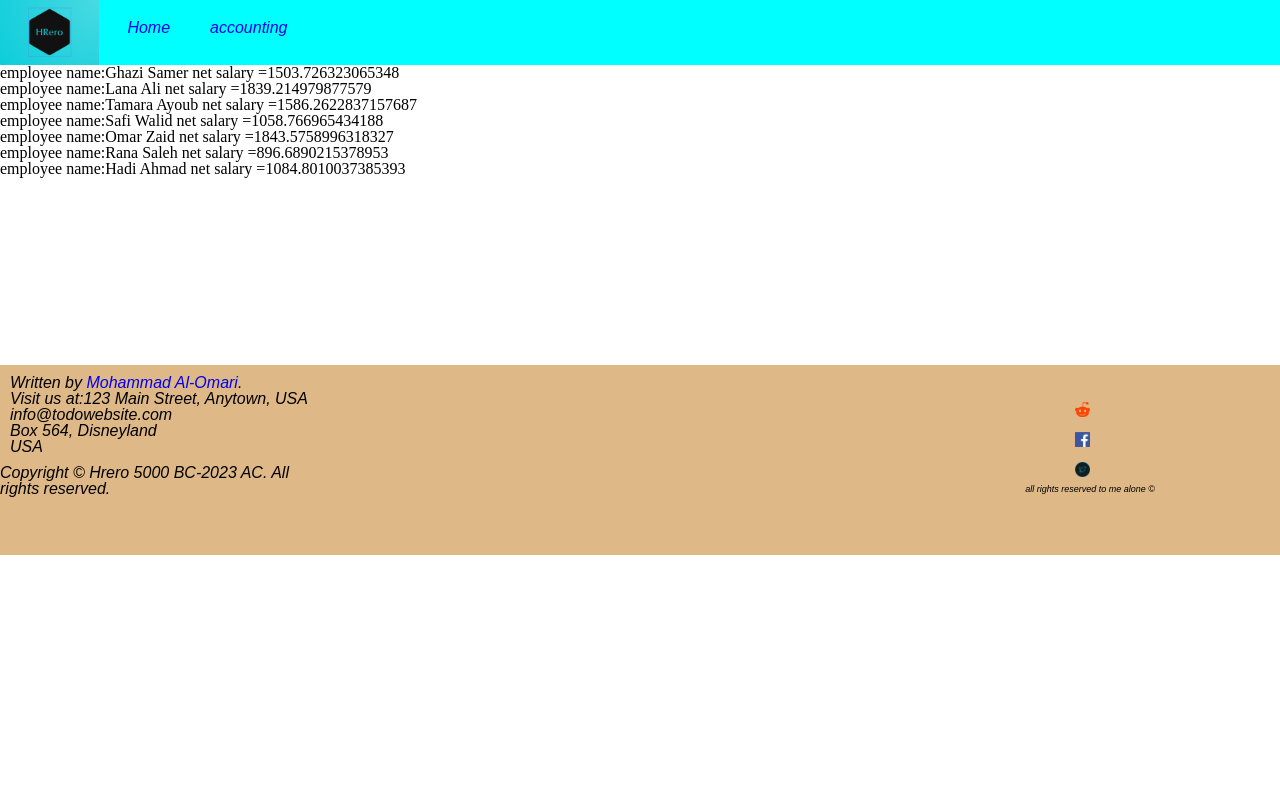
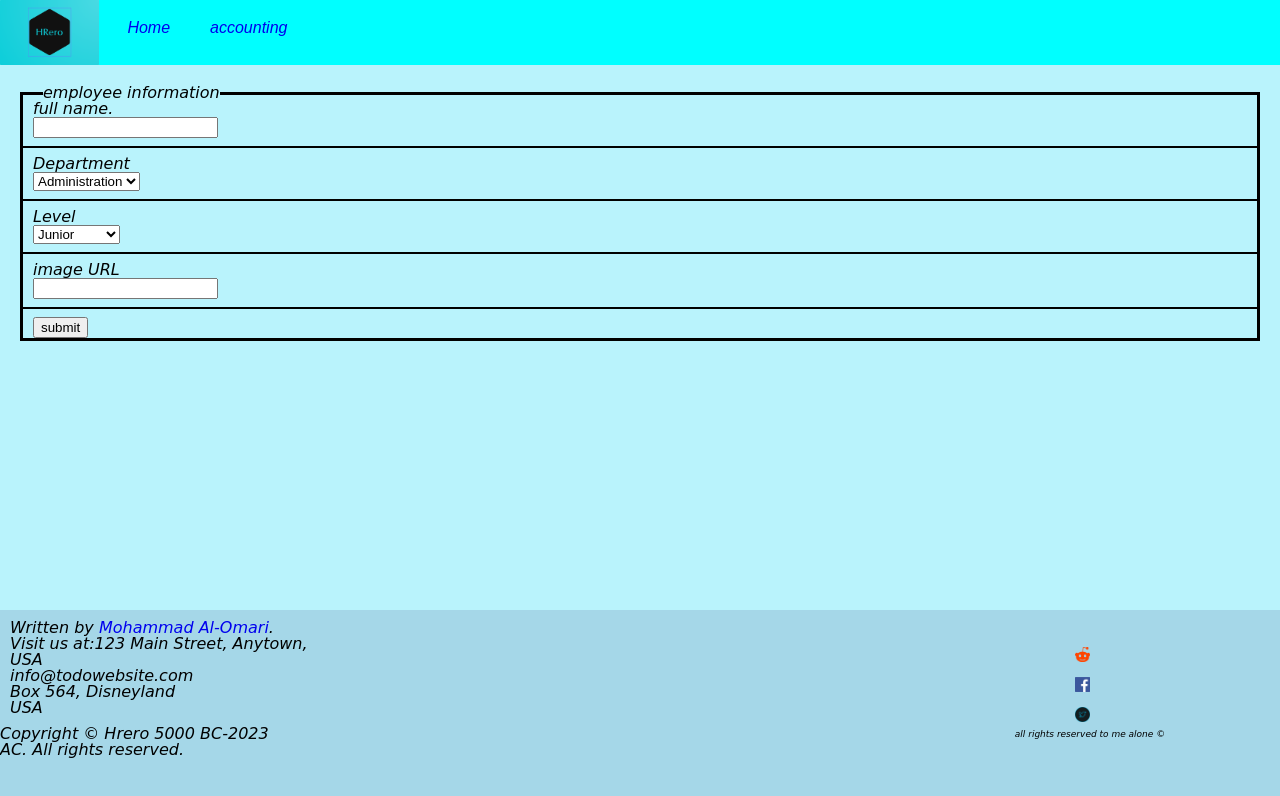
Before and after one commit to Mohammad-Abdelkhaleq/HR-management-system, a plain HTML site: page index.html in a window 1280 px wide. Drawn offline with Linux system fonts and the light colour scheme; a web font is replaced by a local one.

Commit message:
i added the required js changes and i modified the style of te page lecture 08 Tuesday, April 11, 2023

```diff
--- a/index.css
+++ b/index.css
@@ -1,3 +1,15 @@
+body{
+    font-family: fantasy;
+    font-style: oblique;
+    background-color: #A5D7E8;
+    display: flex;
+  flex-direction: column;
+  min-height: 100vh;
+  /* end body required properties */
+  margin: 0;
+  font-family: 'Sedgwick Ave Display', cursive;
+}
+
 header {
     display: flex;
     height: 65px;
@@ -28,34 +40,41 @@ nav {
 
 /* ####################################################################### */
 main{
-    height: 300px;px;
+    height: 300px;
     overflow: scroll;
+    background-color: #B9F3FC;
+    flex-grow: 1;
+}
+fieldset{
+    border: solid;
+    margin: 20px;
+}
+legend{
+    margin-left: 20px;
+}
+label,input,select{
+    margin-left: 10px;
+}
+#empCard{
+    display: flex;
+    justify-content: space-around;
+    flex-wrap: wrap;
+}
+hr{
+    border: 1px solid black;
 }
 
 
-
-
-
-
-
-
-
-
-
-
-
-
-
+/* ##################################################################### */
 
 footer {
-    background-color: burlywood;
+    background-color: #A5D7E8;
     display: flex;
     flex-direction: column;
     height: 190px;
     flex-wrap: wrap;
-    font-family: fantasy;
-    font-style: oblique;
-
+    font-family: 'Sedgwick Ave Display', cursive;
+    position: sticky;
 
 }
 
@@ -109,6 +128,4 @@ footer a {
 .copyright {
     width: 300px;
     /* border: 2px solid blue; */
-
-
 }
--- a/index.html
+++ b/index.html
@@ -8,6 +8,9 @@
     <title>Document</title>
     <link rel="stylesheet" href="./reset.css">
     <link rel="stylesheet" href="./index.css">
+    <link rel="preconnect" href="https://fonts.googleapis.com">
+    <link rel="preconnect" href="https://fonts.gstatic.com" crossorigin>
+    <link href="https://fonts.googleapis.com/css2?family=Sedgwick+Ave+Display&display=swap" rel="stylesheet">
 
 </head>
 <!-- ############################################################################################################ -->
@@ -21,7 +24,42 @@
         </nav>
     </header>
     <!-- ######################################################################################################## -->
-    <main id="dom"></main>
+    <main id="dom">
+        <section>
+            <form action="" id="myForm">
+                <fieldset>
+                    <legend>employee information</legend>
+                    <label for="fullName">full name.</label><br>
+                    <input type="text" name="fullName" id="fullName"><br>
+                    <hr>
+                    <label for="Department"> Department </label><br>
+                    <select name="Department" id="Department"><br>
+                        <option value="Administration">Administration </option>
+                        <option value="Marketing">Marketing</option>
+                        <option value="Development">Development</option>
+                        <option value="Finance">Finance</option>
+                    </select><br>
+                    <hr>
+                    <label for="Level">Level </label><br>
+                    <select name="Level" id="Level"><br>
+                        <option value="Junior">Junior</option>
+                        <option value="Mid-Senior">Mid-Senior</option>
+                        <option value="Senior">Senior</option>
+                    </select><br>
+                    <hr>
+                    <label for="imageurl">image URL</label><br>
+                    <input type="text" name="imageurl" id="imageurl" src="./assets/personal-place-holder-image.png"
+                        alt="Submit" width="48" height="48"><br>
+                    <hr>
+                    <input type="submit" name="submit" id="submit" value="submit"><br>
+                </fieldset>
+            </form>
+        </section>
+        <section id="empCard">
+
+        </section>
+
+    </main>
     <!-- ######################################################################################################## -->
     <footer>
         <address>
--- a/indexapp.js
+++ b/indexapp.js
@@ -1,24 +1,26 @@
 'use strict'
 
-function employee(ID, name, deprtment, level, image) {
-    this.ID = ID;
+function Employee(name, deprtment, level, image) {
+    this.ID = 1;
     this.name = name;
     this.deprtment = deprtment;
     this.level = level;
     this.image = image;
     this.salary = 0;
     this.netSalray();
-    this.render()
+    this.idGenerator();
+    this.render();
 }
+let ourEmployees = [];
 // #######################################################################################
-employee.prototype.netSalray = function () {
+Employee.prototype.netSalray = function () {
     let beforeSalary = 0;
     let netSalray = 0;
     let maxSalary;
     let miniSalary;
     function calSalary() {
         beforeSalary = (1 - Math.random()) * (maxSalary - miniSalary) + miniSalary;
-        netSalray = beforeSalary - beforeSalary * 0.075;
+        netSalray = Math.round(beforeSalary - beforeSalary * 0.075);
         return netSalray;
     }
     if (this.level === "Senior") {
@@ -35,8 +37,14 @@ employee.prototype.netSalray = function () {
         miniSalary = 500;
         this.salary = calSalary()
     }
+}
+
+Employee.prototype.idGenerator = function () {
+    this.ID = Math.floor(Math.random() * 10000);
     ourEmployees.push(this);
 }
+
+
 // ?######################################################################################
 // approach number 1 for rendering
 
@@ -50,27 +58,54 @@ employee.prototype.netSalray = function () {
 // }
 // ########################################################################################
 // approach number 2 for rendering
-employee.prototype.render= function(){
+Employee.prototype.render = function () {
 
     let box = document.createElement("div");
+    box.style.display = "flex"
+    box.style.flexDirection = "column"
 
-        let node = document.createTextNode(`employee name:${this.name} net salary =${this.salary}`);
-         box.appendChild(node);
-         let element = document.getElementById("dom");
+
+    let theimg = document.createElement("img");
+    theimg.src = this.image
+    theimg.style.width = "250px"
+    box.appendChild(theimg);
+
+    let empinfo1 = document.createElement("span");
+    let empInfoNode = document.createTextNode(`Name: ${this.name}-ID: ${this.ID}`);
+    empinfo1.style.textAlign = "center";
+    empinfo1.appendChild(empInfoNode);
+    box.appendChild(empinfo1);
+
+    let empinfo2 = document.createElement("span");
+    empinfo2.textContent = `Deparment: ${this.deprtment}-Level: ${this.level}`;
+    empinfo2.style.textAlign = "center";
+    empinfo2.style.fontSize = "xx-small"
+    box.appendChild(empinfo2);
+
+    let empinfo3 = document.createElement("span");
+    empinfo3.textContent=this.salary;
+    empinfo3.style.textAlign = "center";
+    empinfo3.style.fontSize = "xx-small"
+    box.appendChild(empinfo3);
+
+
+    // let node = document.createTextNode(`employee name:${this.name} net salary =${this.salary}`);
+    // box.appendChild(node);
+    let element = document.getElementById("empCard");
     element.appendChild(box);
 }
 
-// ################################################################################################
-let ourEmployees=[];
-const GhaziSamer = new employee(1000, "Ghazi Samer", "Administration", "Senior");
-const LanaAli = new employee(1001, "Lana Ali", "Finance", "Senior");
-const TamaraAyoub = new employee(1002, "Tamara Ayoub", "Marketing", "Senior");
-const SafiWalid	= new employee(1003,"Safi Walid","Administration","Mid-Senior");
-const OmarZaid = new employee(1004,"Omar Zaid","Development","Senior");
-const RanaSaleh	= new employee(1005,"Rana Saleh","Development","Junior");
-const HadiAhmad = new employee( 1006,"Hadi Ahmad","Finance","Mid-Senior");
+// // ################################################################################################
+// let ourEmployees=[];
+// const GhaziSamer = new employee(1000, "Ghazi Samer", "Administration", "Senior");
+// const LanaAli = new employee(1001, "Lana Ali", "Finance", "Senior");
+// const TamaraAyoub = new employee(1002, "Tamara Ayoub", "Marketing", "Senior");
+// const SafiWalid	= new employee(1003,"Safi Walid","Administration","Mid-Senior");
+// const OmarZaid = new employee(1004,"Omar Zaid","Development","Senior");
+// const RanaSaleh	= new employee(1005,"Rana Saleh","Development","Junior");
+// const HadiAhmad = new employee( 1006,"Hadi Ahmad","Finance","Mid-Senior");
 
-console.log(ourEmployees);
+// console.log(ourEmployees);
 // this solution will render each employee in the main section at the information entery point and will put each employee int its seperate element to makr it easier to eal with
 
 // #################################################################################################
@@ -87,3 +122,22 @@ console.log(ourEmployees);
 // for(let i=0;i<ourEmployees.length;i++){
 //     document.write(`employee name:${ourEmployees[i].name} <br> net salary =${ourEmployees[i].salary}<br>`)
 // }
+
+// ##############################################################################################################################################################################################
+// adding event listeners
+let Form1 = document.getElementById("myForm")
+Form1.addEventListener("submit", infoFunction);
+function infoFunction(event) {
+    event.preventDefault();
+    let empName = event.target.fullName.value;
+    // console.log(empName)
+    let empDepartment = event.target.Department.value;
+    // console.log(empDepartment)
+    let empLevel = event.target.Level.value;
+    // console.log(empLevel)
+    let empImg = event.target.imageurl.value;
+    // console.log(empImg);
+    let newemp = new Employee(empName, empDepartment, empLevel, empImg);
+
+}
+console.log(ourEmployees)
```
Also changed, not shown: assets/Screenshot 2023-04-11 153954.png (added), assets/batmans day job.png (added), assets/empimage.png (added), assets/personal-place-holder-image.png (added), 1 other file. Lines whose indentation alone changed are shown as unchanged.
